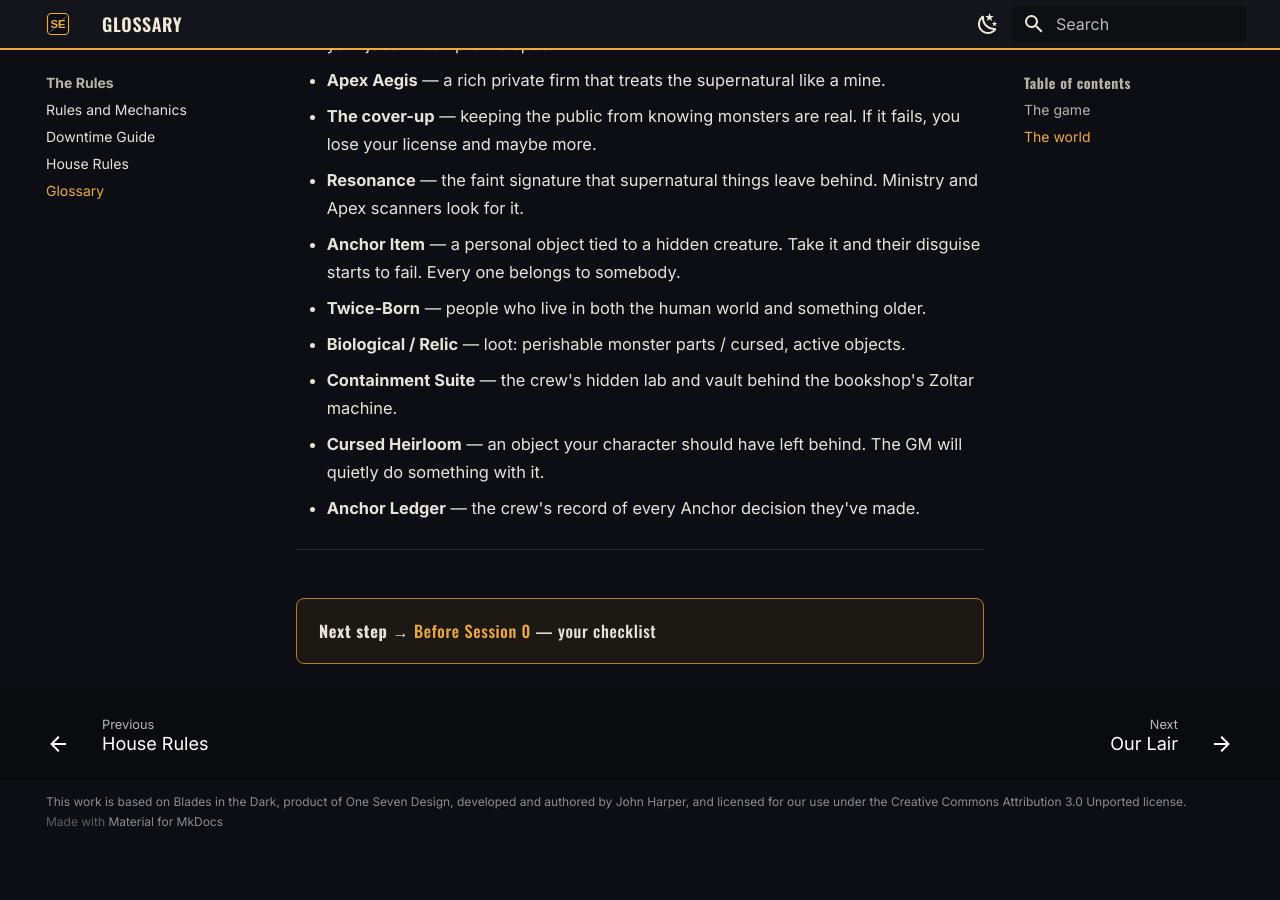
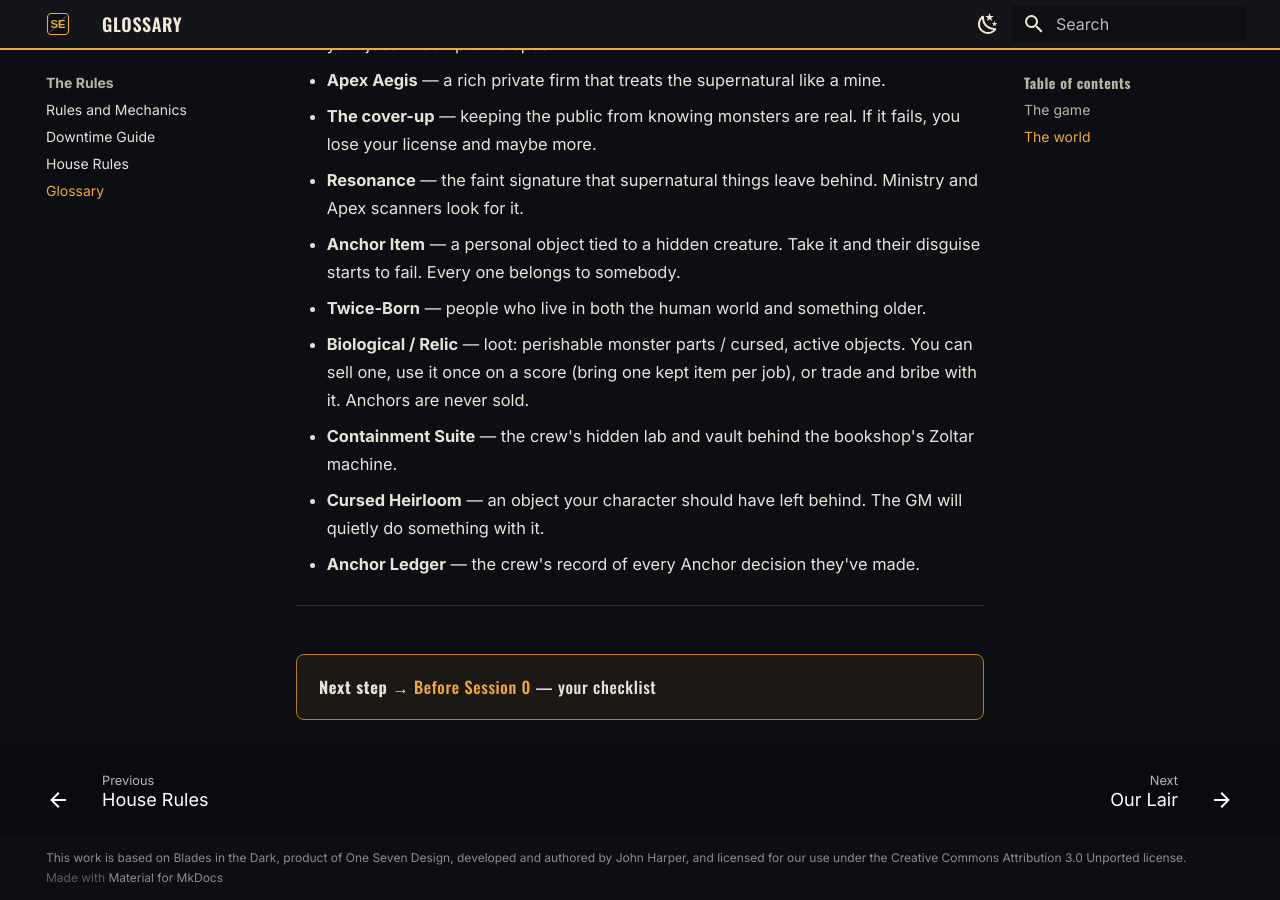
Before and after one commit to delonsampaio/The-Shadow-Exchange-Players, an MkDocs documentation site: the page built from docs/Glossary.md, in a window 1280 px wide and 900 px high, scrolled down 1745 px. Built offline with MkDocs 1.6.1 and Material for MkDocs 9.7.7, drawn with Linux system fonts in a browser that asks for light colours; before the commit the page ends 2590 px from its top, so only the background shows below that.

Commit message:
Glossary: what a kept Biological or Relic can do; neutral example in What Kind of Game
Co-Authored-By: Claude Sonnet 5.5 <noreply@anthropic.com>

```diff
--- a/docs/Glossary.md
+++ b/docs/Glossary.md
@@ -36,7 +36,7 @@
 - **Resonance** — the faint signature that supernatural things leave behind. Ministry and Apex scanners look for it.
 - **Anchor Item** — a personal object tied to a hidden creature. Take it and their disguise starts to fail. Every one belongs to somebody.
 - **Twice-Born** — people who live in both the human world and something older.
-- **Biological / Relic** — loot: perishable monster parts / cursed, active objects.
+- **Biological / Relic** — loot: perishable monster parts / cursed, active objects. You can sell one, use it once on a score (bring one kept item per job), or trade and bribe with it. Anchors are never sold.
 - **Containment Suite** — the crew's hidden lab and vault behind the bookshop's Zoltar machine.
 - **Cursed Heirloom** — an object your character should have left behind. The GM will quietly do something with it.
 - **Anchor Ledger** — the crew's record of every Anchor decision they've made.
```
Also changed, not shown: docs/What-Kind-of-Game.md (+1 -1 lines).
